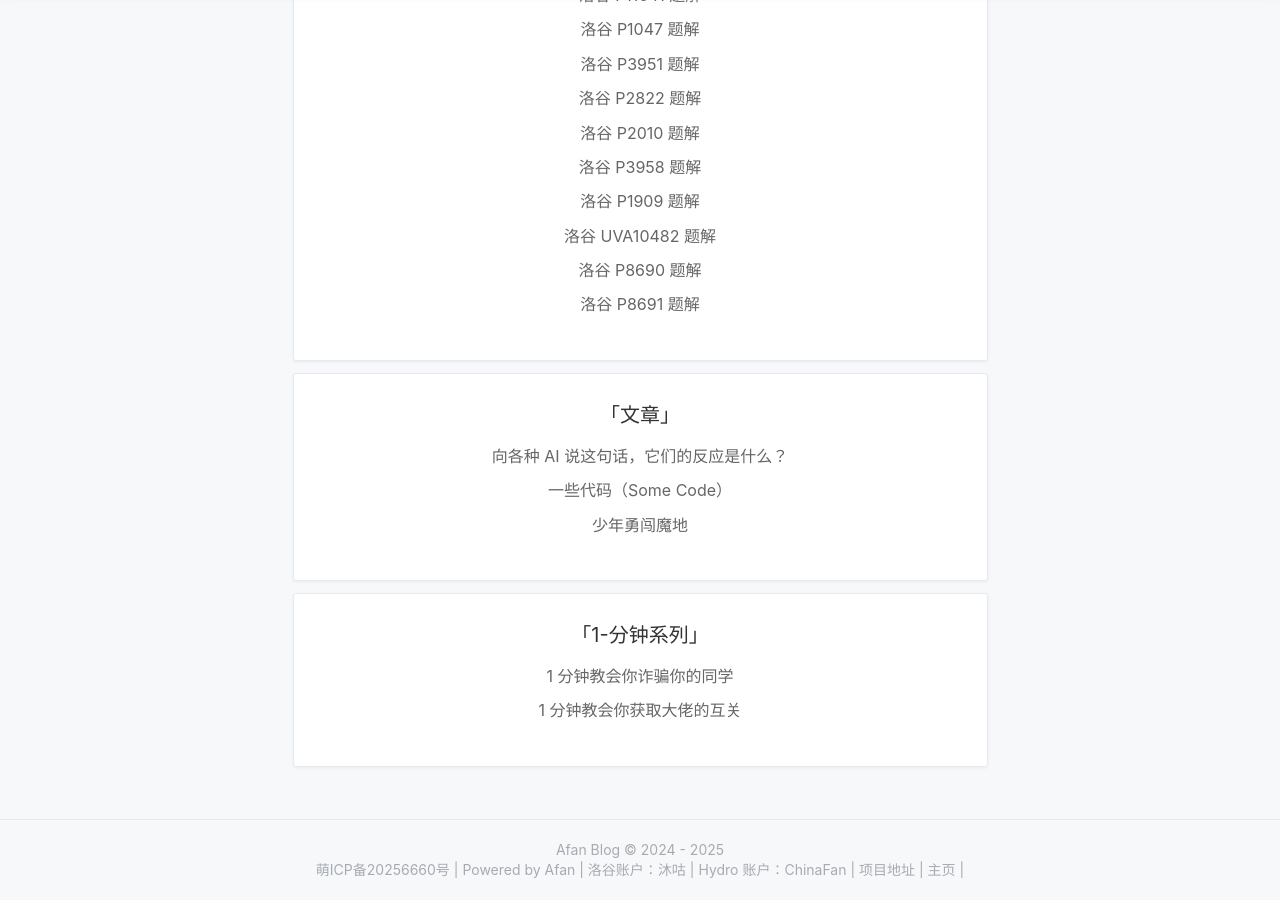
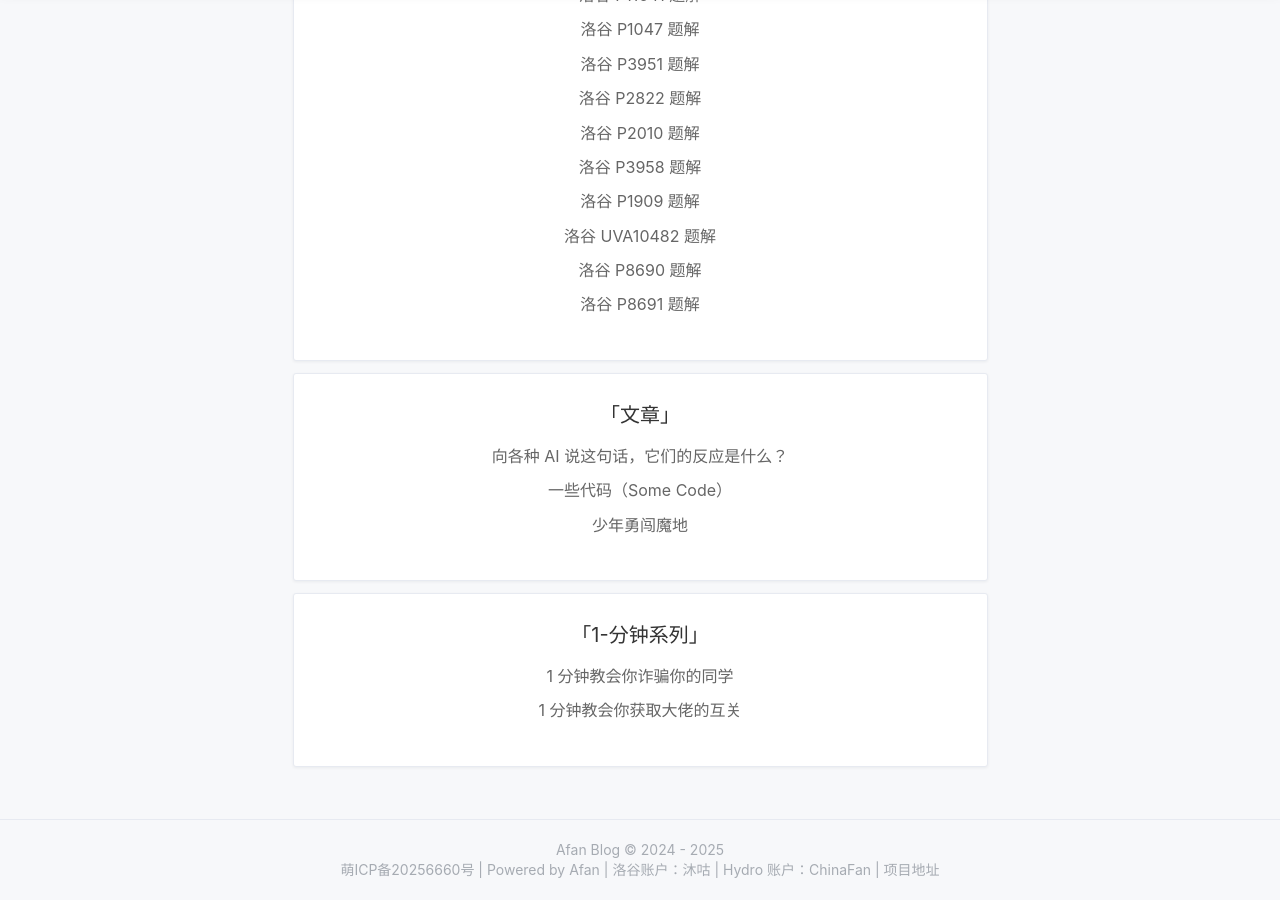
Before and after one commit to China-Fan/China-Fan.github.io, a Jekyll site: the page built from tags.html, in a window 1280 px wide and 900 px high, scrolled down 854 px. Built offline with Jekyll 4.4.1, drawn with Linux system fonts in a browser that asks for light colours; nearby versions of some CDN libraries; a style sheet for code colours, icons or effects is not loaded.

Commit message:
Update footer.html

```diff
--- a/_includes/footer.html
+++ b/_includes/footer.html
@@ -7,5 +7,5 @@
   {% endunless %}
   {{ current }}
   </section>
-  <section><a href="https://icp.gov.moe/?keyword=20256660" target="_blank">萌ICP备20256660号</a> | Powered by <a href="https://github.com/China-Fan">Afan</a> | 洛谷账户：<a href="//www.luogu.com.cn/user/695833">沐咕</a> | Hydro 账户：<a href="https://hydro.ac/user/45204">ChinaFan</a> | <a href="https://github.com/China-Fan/China-Fan.github.io">项目地址</a> | <a href="https://china-fan.github.io/">主页 | </a></section>
+  <section><a href="https://icp.gov.moe/?keyword=20256660" target="_blank">萌ICP备20256660号</a> | Powered by <a href="https://github.com/China-Fan">Afan</a> | 洛谷账户：<a href="//www.luogu.com.cn/user/695833">沐咕</a> | Hydro 账户：<a href="https://hydro.ac/user/45204">ChinaFan</a> | <a href="https://github.com/China-Fan/China-Fan.github.io">项目地址</a></a></section>
 </footer>
```
